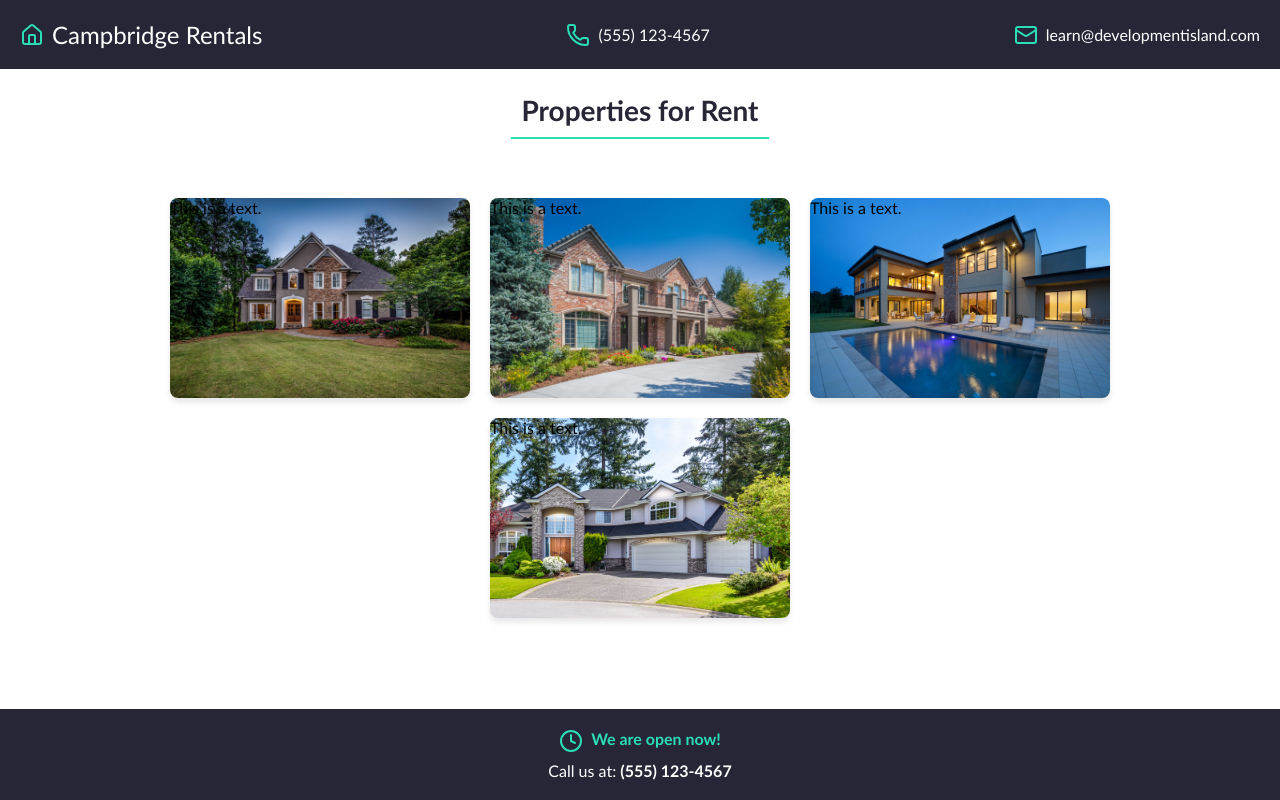
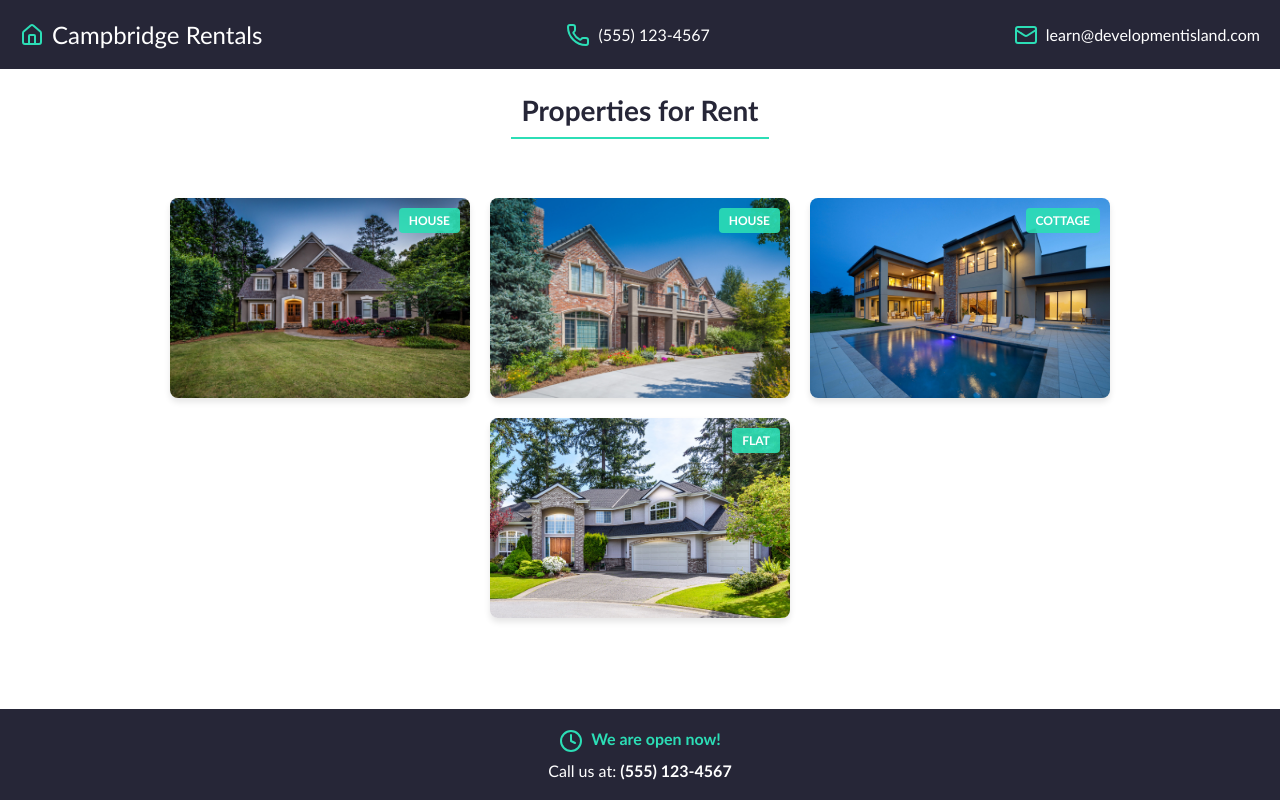
Before and after one commit to junsan24/react-rental-project, a React (Vite) app: page / in a window 1280 px wide. Built offline with nearby package versions, Linux system fonts and the light colour scheme.

Commit message:
Propery Type Label section

```diff
--- a/src/components/PropertyList/Property/Property.jsx
+++ b/src/components/PropertyList/Property/Property.jsx
@@ -1,5 +1,6 @@
 import PropertyImage from "./PropertyImage/PropertyImage"
 import './Property.css'
+import PropertyTypeLabel from "./PropertyImage/PropertyTypeLabel/PropertyTypeLabel"
 
 const Property = (
     {
@@ -17,7 +18,7 @@ const Property = (
     return (
         <div className="property-card">
             <PropertyImage image={image} >
-                <span>This is a text.</span>
+                <PropertyTypeLabel type={type} />
             </PropertyImage>
         </div>
     )
--- a/src/components/PropertyList/Property/PropertyImage/PropertyTypeLabel/PropertyTypeLabel.css
+++ b/src/components/PropertyList/Property/PropertyImage/PropertyTypeLabel/PropertyTypeLabel.css
@@ -0,0 +1,12 @@
+.property-type-label {
+    color: #FFF;
+    background-color: rgb(44, 222, 180, 0.9);
+    position: absolute;
+    top: 0.625rem;
+    right: 0.625rem;
+    padding: 0.3125rem 0.625rem;
+    font-size: 0.75rem;
+    font-weight: bold;
+    text-transform: uppercase;
+    border-radius: 0.25rem;
+}
--- a/src/components/PropertyList/Property/PropertyImage/PropertyTypeLabel/PropertyTypeLabel.jsx
+++ b/src/components/PropertyList/Property/PropertyImage/PropertyTypeLabel/PropertyTypeLabel.jsx
@@ -0,0 +1,11 @@
+import './PropertyTypeLabel.css'
+
+const PropertyTypeLabel = ({type}) => {
+    return (
+        <div className='property-type-label'>
+            {type}
+        </div>
+    )
+}
+
+export default  PropertyTypeLabel
--- a/src/data/properties.js
+++ b/src/data/properties.js
@@ -25,7 +25,7 @@ const properties = [
     },
     {
         id: 3,
-        type: 'House',
+        type: 'Cottage',
         image: 'images/image03.jpg',
         bedroom: 2,
         bathroom: 1,
@@ -37,7 +37,7 @@ const properties = [
     },
     {
         id: 4,
-        type: 'House',
+        type: 'Flat',
         image: 'images/image04.jpg',
         bedroom: 2,
         bathroom: 1,
```
